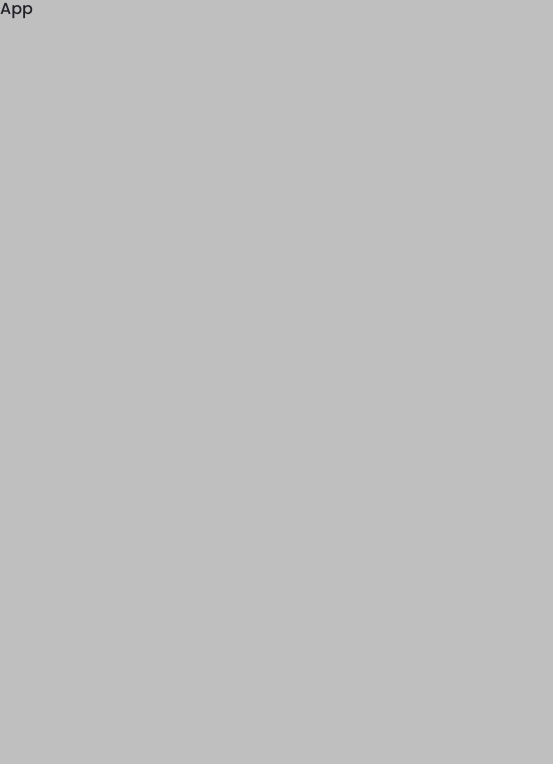
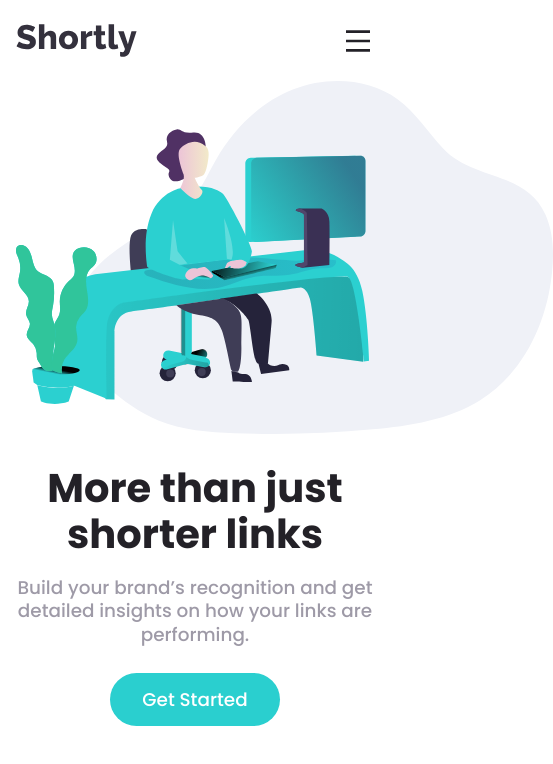
Before and after one commit to Naithcots/shortly, a React (Vite) app: page / in a window 390 px wide. Shown: the top 764 px of the page, 553 px wide, since content can reach past the window. Built offline with nearby package versions, Linux system fonts and the light colour scheme.

Commit message:
Add mobile Header and Hero component

```diff
--- a/index.html
+++ b/index.html
@@ -2,7 +2,7 @@
 <html lang="en">
   <head>
     <meta charset="UTF-8" />
-    <link rel="icon" type="image/svg+xml" href="/vite.svg" />
+    <link rel="icon" type="image/svg+xml" href="/favicon-32x32.png" />
     <meta name="viewport" content="width=device-width, initial-scale=1.0" />
     <link rel="preconnect" href="https://fonts.googleapis.com" />
     <link rel="preconnect" href="https://fonts.gstatic.com" crossorigin />
--- a/package.json
+++ b/package.json
@@ -11,7 +11,8 @@
   },
   "dependencies": {
     "react": "^18.2.0",
-    "react-dom": "^18.2.0"
+    "react-dom": "^18.2.0",
+    "react-icons": "^4.10.1"
   },
   "devDependencies": {
     "@types/react": "^18.2.15",
--- a/src/App.tsx
+++ b/src/App.tsx
@@ -1,6 +1,12 @@
+import Header from "./components/Header/Header";
+import Hero from "./components/Hero/Hero";
+
 const App = () => {
   return (
-    <div>App</div>
-  )
-}
-export default App
+    <>
+      <Header />
+      <Hero />
+    </>
+  );
+};
+export default App;
--- /dev/null
+++ b/src/components/Button/Button.module.css
@@ -0,0 +1,12 @@
+.button {
+  padding: 1rem 2rem;
+
+  border-radius: 2rem;
+  outline: none;
+  border: none;
+
+  font-size: 1.15rem;
+
+  color: #fff;
+  background-color: var(--cyan);
+}
--- /dev/null
+++ b/src/components/Button/Button.tsx
@@ -0,0 +1,6 @@
+import styles from "./Button.module.css";
+
+const Button = ({ text }: { text: string }) => {
+  return <button className={styles.button}>{text}</button>;
+};
+export default Button;
--- /dev/null
+++ b/src/components/Header/Header.module.css
@@ -0,0 +1,11 @@
+.container {
+  margin-block: 1.5rem;
+
+  display: flex;
+  align-items: center;
+  justify-content: space-between;
+}
+
+.menu-icon {
+  font-size: 2rem;
+}
--- /dev/null
+++ b/src/components/Header/Header.tsx
@@ -0,0 +1,17 @@
+import Wrapper from "../Wrapper/Wrapper";
+import styles from "./Header.module.css";
+import { RiMenuLine } from "react-icons/ri";
+
+const Header = () => {
+  return (
+    <header>
+      <Wrapper>
+        <div className={styles.container}>
+          <img src="/logo.svg" alt="logo" />
+          <RiMenuLine className={styles["menu-icon"]} />
+        </div>
+      </Wrapper>
+    </header>
+  );
+};
+export default Header;
--- /dev/null
+++ b/src/components/Hero/Hero.module.css
@@ -0,0 +1,23 @@
+.container {
+}
+
+.image {
+  width: 150%;
+}
+
+.content {
+  text-align: center;
+}
+
+.title {
+  margin-bottom: 0;
+  font-size: 2.5rem;
+}
+
+.description {
+  margin-bottom: 1.65rem;
+
+  font-size: 1.15rem;
+  line-height: 2ch;
+  color: var(--grayish-violet);
+}
--- /dev/null
+++ b/src/components/Hero/Hero.tsx
@@ -0,0 +1,26 @@
+import Button from "../Button/Button";
+import Wrapper from "../Wrapper/Wrapper";
+import styles from "./Hero.module.css";
+
+const Hero = () => {
+  return (
+    <Wrapper>
+      <div className={styles.container}>
+        <img
+          src="/illustration-working.svg"
+          alt="illustration"
+          className={styles.image}
+        />
+        <div className={styles.content}>
+          <h1 className={styles.title}>More than just shorter links</h1>
+          <p className={styles.description}>
+            Build your brand{"’"}s recognition and get detailed insights on how
+            your links are performing.
+          </p>
+          <Button text="Get Started" />
+        </div>
+      </div>
+    </Wrapper>
+  );
+};
+export default Hero;
--- /dev/null
+++ b/src/components/Wrapper/Wrapper.module.css
@@ -0,0 +1,5 @@
+.wrapper {
+  margin-inline: auto;
+  padding-inline: 1rem;
+  max-width: 60em;
+}
--- /dev/null
+++ b/src/components/Wrapper/Wrapper.tsx
@@ -0,0 +1,6 @@
+import styles from "./Wrapper.module.css";
+
+const Wrapper = ({ children }: { children: React.ReactNode }) => {
+  return <div className={styles.wrapper}>{children}</div>;
+};
+export default Wrapper;
--- a/src/index.css
+++ b/src/index.css
@@ -11,5 +11,4 @@
 body {
   font-family: "Poppins", sans-serif;
   color: var(--very-dark-violet);
-  background: var(--gray);
 }
```
Also changed, not shown: 1 other file (tests, documents, lock files or other folders).
